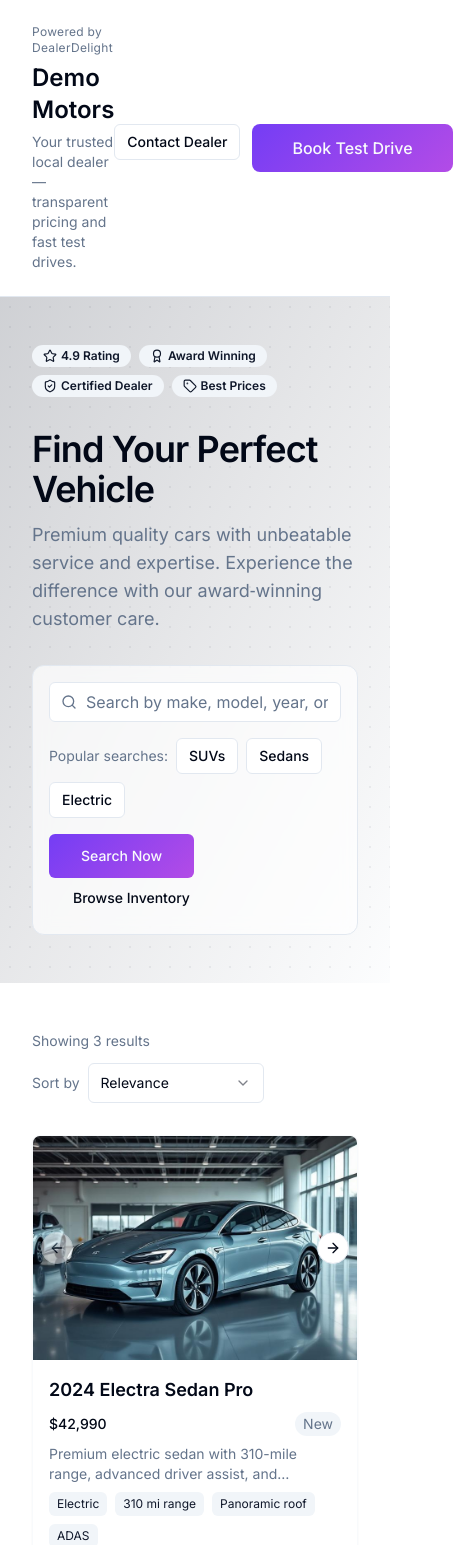
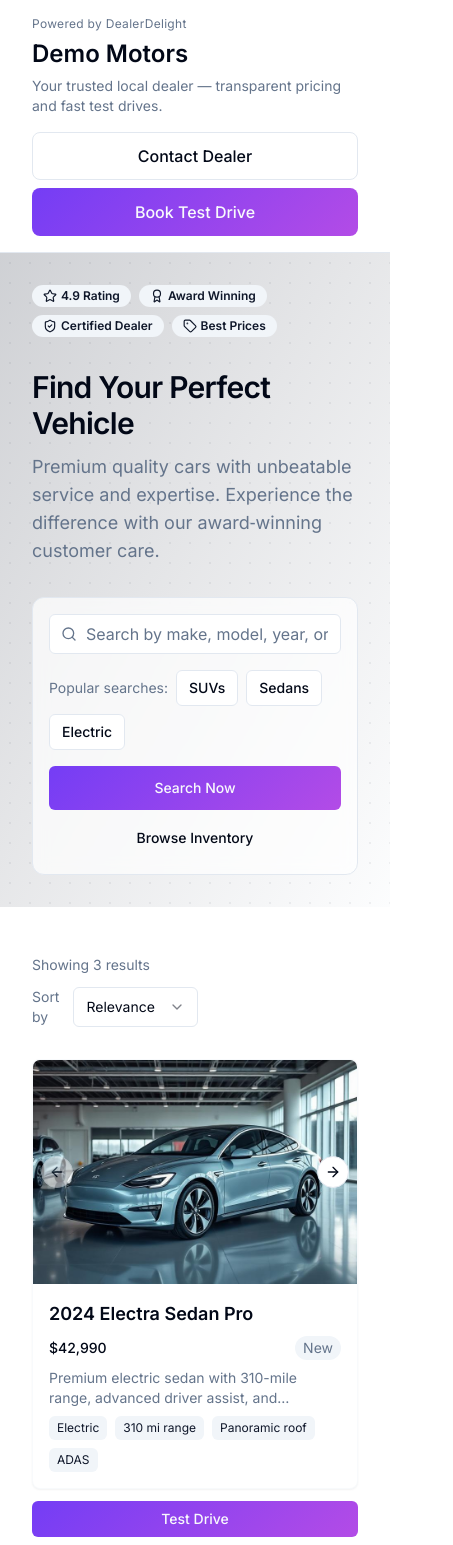
Before and after one commit to nikhilkeswani/dealership-delight-hub, a React (Vite) app: page /dealer/demo-motors in a window 390 px wide. Shown: the top 1545 px of the page, 453 px wide, since content can reach past the window. Built offline with nearby package versions, Linux system fonts and the light colour scheme.

Commit message:
Optimize Dealer page for mobile
Improve mobile responsiveness and button sizing on the Dealer page. Adjust UI elements for better consistency and user experience across devices.

```diff
--- a/src/pages/DealerSite.tsx
+++ b/src/pages/DealerSite.tsx
@@ -189,17 +189,17 @@ const DealerSite = () => {
       </Helmet>
 
       <header className="border-b">
-        <div className="container py-6 flex items-center justify-between">
+        <div className="container py-4 md:py-6 flex flex-col gap-4 md:flex-row md:items-center md:justify-between">
           <div className="space-y-1.5">
             <p className="text-xs tracking-wide text-muted-foreground">Powered by DealerDelight</p>
             <h1 className="text-2xl font-semibold">{dealerName}</h1>
             <p className="text-sm text-muted-foreground">Your trusted local dealer — transparent pricing and fast test drives.</p>
           </div>
-          <div className="flex gap-3">
-            <Button variant="outline" size="sm" onClick={() => document.getElementById("contact")?.scrollIntoView({ behavior: "smooth" })}>
+          <div className="flex flex-col sm:flex-row gap-2 sm:gap-3 w-full md:w-auto">
+            <Button variant="outline" size="xl" className="w-full sm:w-auto" onClick={() => document.getElementById("contact")?.scrollIntoView({ behavior: "smooth" })}>
               Contact Dealer
             </Button>
-            <Button variant="hero" size="xl" onClick={() => document.getElementById("contact")?.scrollIntoView({ behavior: "smooth" })}>
+            <Button variant="hero" size="xl" className="w-full sm:w-auto" onClick={() => document.getElementById("contact")?.scrollIntoView({ behavior: "smooth" })}>
               Book Test Drive
             </Button>
           </div>
@@ -210,7 +210,7 @@ const DealerSite = () => {
         <section className="relative overflow-hidden" >
           <div className="absolute inset-0 bg-gradient-to-br from-primary/20 via-primary/10 to-accent/20" />
           <div className="absolute inset-0 opacity-40 bg-[radial-gradient(hsl(var(--primary)/0.15)_1px,transparent_1px)] bg-[length:20px_20px]" />
-          <div className="container relative py-12 md:py-20 space-y-8 animate-fade-in">
+          <div className="container relative py-8 md:py-20 space-y-8 animate-fade-in">
             <div className="flex flex-wrap gap-2">
               <Badge variant="secondary" className="flex items-center gap-1"><Star className="h-3.5 w-3.5" /> 4.9 Rating</Badge>
               <Badge variant="secondary" className="flex items-center gap-1"><Award className="h-3.5 w-3.5" /> Award Winning</Badge>
@@ -219,7 +219,7 @@ const DealerSite = () => {
             </div>
 
             <div className="max-w-3xl">
-              <h2 className="text-4xl md:text-5xl font-semibold tracking-tight">Find Your Perfect Vehicle</h2>
+              <h2 className="text-3xl sm:text-4xl md:text-5xl font-semibold tracking-tight">Find Your Perfect Vehicle</h2>
               <p className="mt-3 text-muted-foreground text-lg">Premium quality cars with unbeatable service and expertise. Experience the difference with our award‑winning customer care.</p>
             </div>
 
@@ -255,12 +255,12 @@ const DealerSite = () => {
                     </Button>
                   ))}
                 </div>
-                <div>
-                  <Button type="submit" variant="hero" size="lg">Search Now</Button>
+                <div className="flex flex-col sm:flex-row gap-2">
+                  <Button type="submit" variant="hero" size="lg" className="w-full sm:w-auto">Search Now</Button>
                   <Button
                     type="button"
                     variant="ghost"
-                    className="ml-2"
+                    className="w-full sm:w-auto"
                     onClick={() => {
                       setQuery("");
                       setType(null);
@@ -286,7 +286,7 @@ const DealerSite = () => {
               <div className="flex items-center gap-2">
                 <span className="text-sm text-muted-foreground">Sort by</span>
                 <Select value={sort} onValueChange={(v) => setSort(v as any)}>
-                  <SelectTrigger className="w-44">
+                  <SelectTrigger className="w-full sm:w-44">
                     <SelectValue placeholder="Sort by" />
                   </SelectTrigger>
                   <SelectContent>
@@ -307,11 +307,11 @@ const DealerSite = () => {
                 sortedVehicles.map((v) => (
                   <div key={v.id} className="space-y-3 hover-scale animate-fade-in">
                     <VehicleCard vehicle={v} />
-                    <div className="flex gap-2">
-                      <Button variant="hero" size="sm" onClick={() => document.getElementById("contact")?.scrollIntoView({ behavior: "smooth" })}>
+                    <div className="flex flex-col sm:flex-row gap-2">
+                      <Button variant="hero" size="sm" className="w-full sm:w-auto" onClick={() => document.getElementById("contact")?.scrollIntoView({ behavior: "smooth" })}>
                         Test Drive
                       </Button>
-                      <Button variant="outline" size="sm" onClick={() => document.getElementById("contact")?.scrollIntoView({ behavior: "smooth" })}>
+                      <Button variant="outline" size="sm" className="w-full sm:w-auto" onClick={() => document.getElementById("contact")?.scrollIntoView({ behavior: "smooth" })}>
                         Inquire
                       </Button>
                     </div>
```
